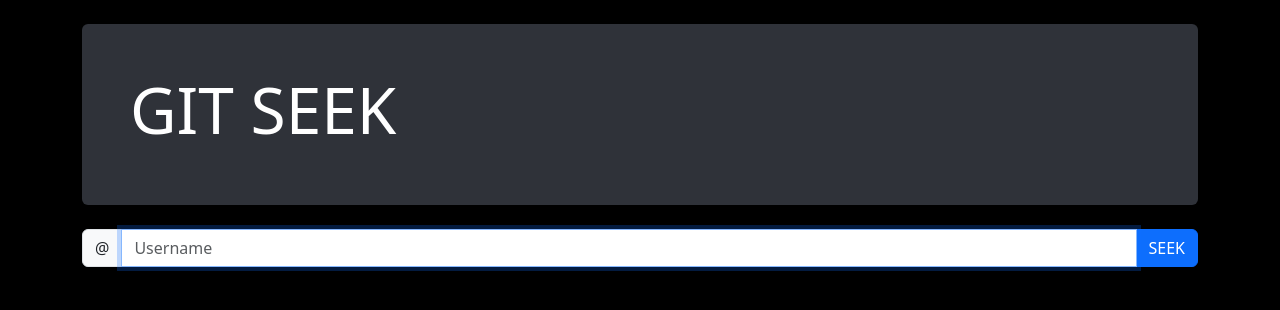
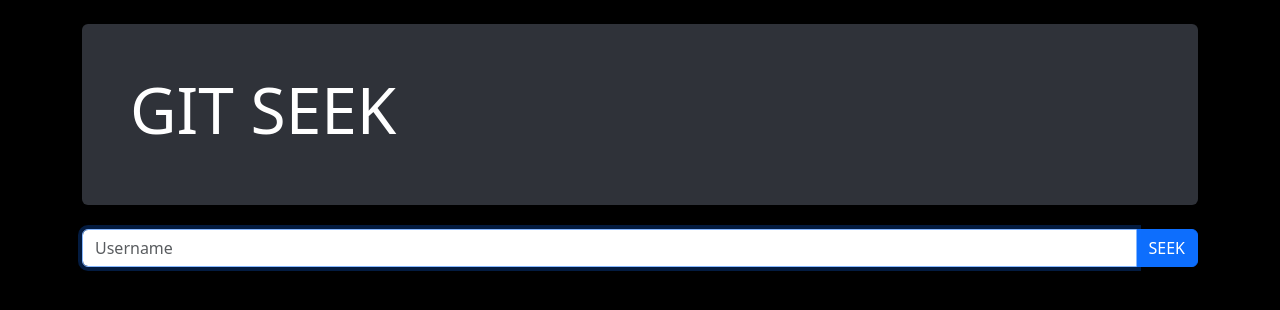
Before and after one commit to Gaurav-822/GitSeek, a Flask app: page / in a window 1280 px wide. Shown: the top 310 px of the page. Run offline with Flask 2, Linux system fonts and the light colour scheme.

Commit message:
Update index.html

```diff
--- a/templates/index.html
+++ b/templates/index.html
@@ -8,7 +8,6 @@
     <br>
     <form action="/" method="post">
         <div class="input-group mb-3">
-          <span class="input-group-text">@</span>
           <input autofocus type="text" class="form-control" placeholder="Username" name="username" id="username">
           <button type="submit" class="btn btn-primary">SEEK</button>
         </div>
```
